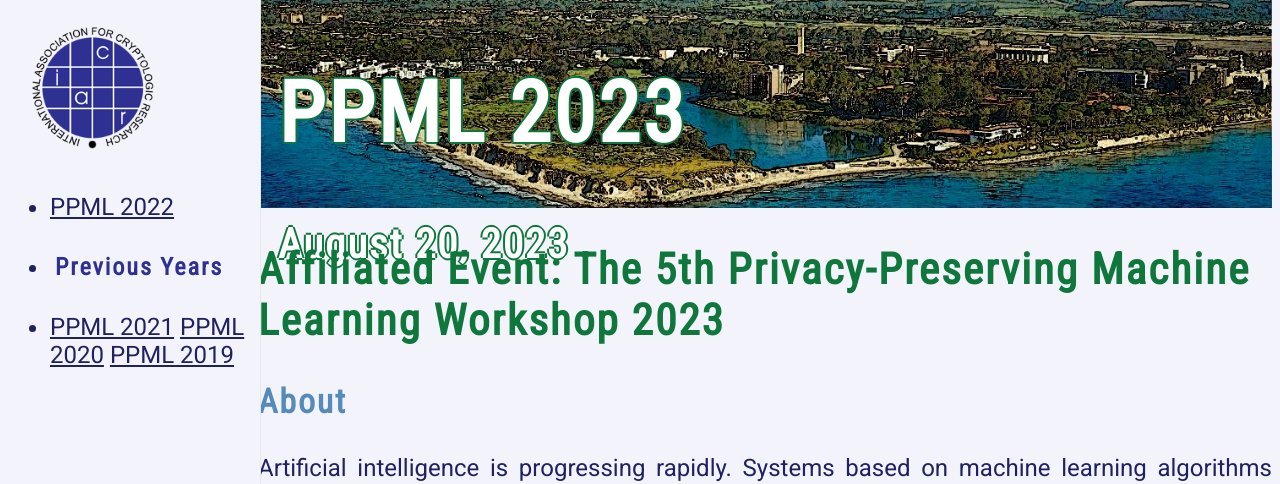
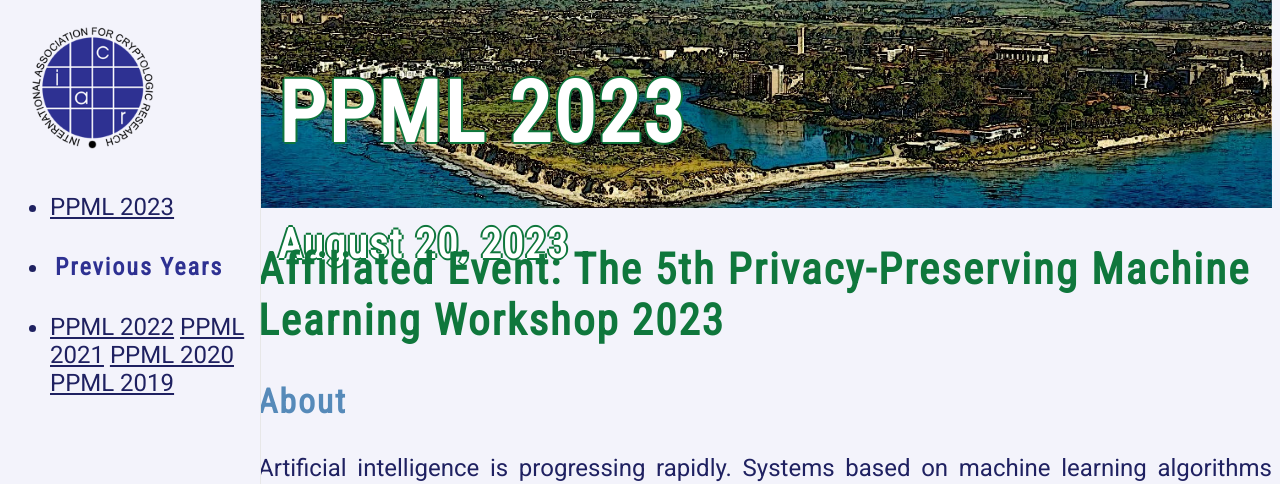
Before and after one commit to Crypto-PPML/Crypto-PPML.github.io, a Jekyll site: the page built from 2023/index.markdown, in a window 1280 px wide. Shown: the top 484 px of the page. Built offline with Jekyll 4.4.1, drawn with Linux system fonts in a browser that asks for light colours; nearby versions of some CDN libraries; a style sheet for code colours, icons or effects is not loaded.

Commit message:
Update nav.html

```diff
--- a/_includes/nav.html
+++ b/_includes/nav.html
@@ -6,7 +6,7 @@
 
 <ul class="nav navmenu-nav">
   <li>
-    <a href="2022">PPML 2022</a>
+    <a href="2023">PPML 2023</a>
   </li>
 </ul>
 <ul class="nav navmenu-nav">
@@ -14,6 +14,7 @@
     <h4 class="navHeader">Previous Years</h4>
   </li>
   <li>
+    <a href="2022">PPML 2022</a>
     <a href="2021">PPML 2021</a>
     <a href="2020">PPML 2020</a>
     <a href="2019">PPML 2019</a>
```
